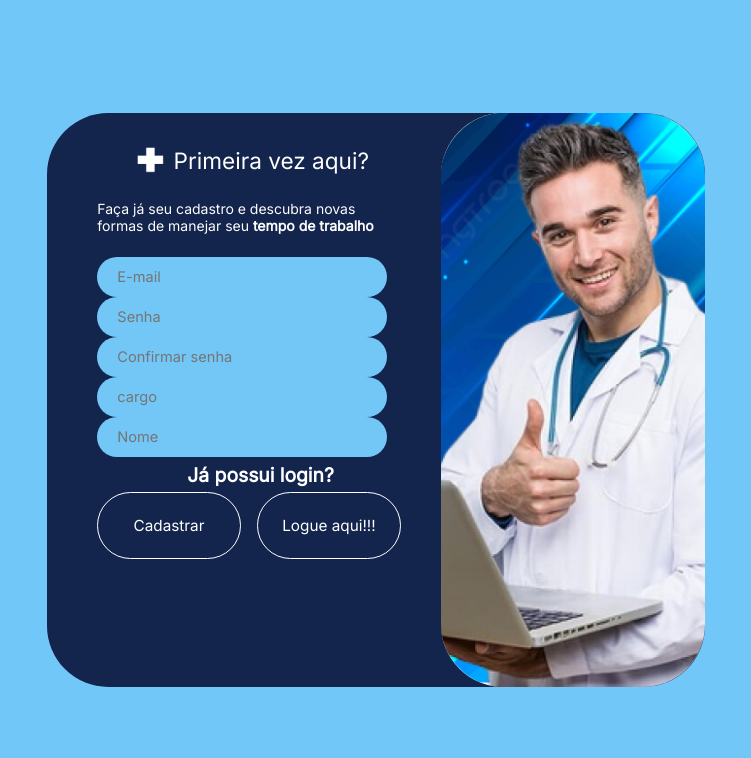
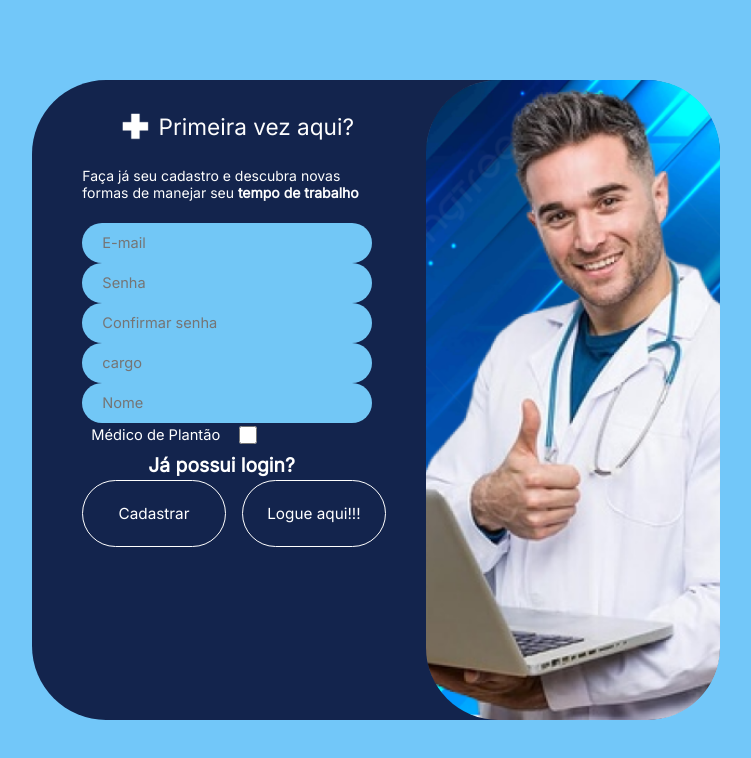
Before and after one commit to LauroEmma/Grupo3, a React (Vite) app: page /cadastro in a window 1280 px wide. Shown: the top 758 px of the page, without its empty margins (264-1015 px from the left). Built offline with nearby package versions, Linux system fonts and the light colour scheme.

Commit message:
feat: linkagem

```diff
--- a/src/Pages/Cadastro/Cadastro.jsx
+++ b/src/Pages/Cadastro/Cadastro.jsx
@@ -15,6 +15,9 @@ import {
   Doctorimg,
   Form,
   Label,
+  DivCheckbox,
+  InputCheckbox,
+  Fonte4,
 } from "./Styles";
 import ImagemMedico from "../../Assets/Cadastroimg.png";
 import Cruz from "../../Assets/Cruz.png";
@@ -30,8 +33,7 @@ function Cadastro() {
   const [cargo, setCargo] = useState();
   const [nome, setNome] = useState();
   const [confirmarSenha, setConfirmarSenha] = useState();
-  const usuario = useAuthStore((state) => state.usuario);
-
+  const [usuario, setUsuario] = useState({ plantao: false });
   const handleSubmit = async (e) => {
     e.preventDefault();
 
@@ -45,6 +47,7 @@ function Cadastro() {
         senha,
         cargo,
         nome,
+        plantao: usuario.plantao,
       });
 
       Navigate("/login");
@@ -52,6 +55,12 @@ function Cadastro() {
       console.error(erro);
       alert(erro.response.data.message);
     }
+  };
+  const func_plantao = () => {
+    setUsuario((prevUsuario) => ({
+      ...prevUsuario,
+      plantao: !prevUsuario.plantao,
+    }));
   };
 
   return (
@@ -114,6 +123,14 @@ function Cadastro() {
               required
               onChange={(e) => setNome(e.target.value)}
             ></Input1>
+            <DivCheckbox>
+              <Fonte4> Médico de Plantão </Fonte4>
+              <InputCheckbox
+                type="checkbox"
+                onChange={func_plantao}
+                id="myCheckbox"
+              ></InputCheckbox>
+            </DivCheckbox>
             <DivGap2>
               <Fonte1> Já possui login? </Fonte1>
             </DivGap2>
--- a/src/Pages/Cadastro/Styles.js
+++ b/src/Pages/Cadastro/Styles.js
@@ -1,78 +1,78 @@
 import styled from "styled-components";
 
 export const Doctorimg = styled.img`
-  height: calc(860 * 0.9px);
-  border-radius: calc(92 * 0.9px);
+  height: calc(960 * 0.75px);
+  border-radius: calc(110 * 0.75px);
   @media (max-width: 1300px) {
-    height: calc(860 / 3 * 2px);
-    border-radius: 62.33px;
+    height: calc(960 / 3 * 2px);
+    border-radius: 72.33px;
   }
   @media (max-width: 433px) {
     height: 0px;
     width: 0px;
   }
   @media (max-height: 530px) {
-    height: calc(860 / 6 * 2.8px);
-    border-radius: calc(31.165 * 1.4px);
+    height: calc(960 / 6 * 2.3px);
+    border-radius: calc(36.165 * 1.15px);
   }
 `;
 
 export const Simbolo = styled.img`
-  width: calc(40 * 0.9px);
-  height: calc(40 * 0.9px);
-  padding-left: calc(60 * 0.9px);
+  width: calc(40 * 0.75px);
+  height: calc(40 * 0.75px);
+  padding-left: calc(60 * 0.75px);
   @media (max-width: 1300px) {
     width: 26.6px;
     height: 26.6px;
     padding-left: 40px;
   }
   @media (max-height: 530px) {
-    width: calc(13.3 * 1.4px);
-    height: calc(13.3 * 1.4px);
-    padding-left: calc(20 * 1.4px);
+    width: calc(13.3 * 1.15px);
+    height: calc(13.3 * 1.15px);
+    padding-left: calc(20 * 1.15px);
   }
 `;
 
 export const DivGap1 = styled.div`
   display: flex;
   flex-direction: row;
-  gap: calc(15 * 0.9px);
-  width: calc(1000 * 0.9px);
-  height: calc(50 * 0.9px);
+  gap: calc(15 * 0.75px);
+  width: calc(1000 * 0.75px);
+  height: calc(50 * 0.75px);
   @media (max-width: 1300px) {
     gap: 10px;
     height: 33.3px;
     width: 666.6px;
   }
   @media (max-height: 530px) {
-    gap: calc(5 * 1.4px);
-    height: calc(16.65 * 1.4px);
-    width: calc(333.3 * 1.4px);
+    gap: calc(5 * 1.15px);
+    height: calc(16.65 * 1.15px);
+    width: calc(333.3 * 1.15px);
   }
 `;
 export const Divimg = styled.div`
-  width: calc(400 * 0.9px);
+  width: calc(440 * 0.75px);
   @media (max-width: 1300px) {
-    width: 266.6px;
+    width: 293.333px;
   }
   @media (max-width: 614.6px) {
     height: 0px;
     width: 0px;
   }
   @media (max-height: 530px) {
-    width: calc(133.3 * 1.4px);
+    width: calc(146.666 * 1.15px);
   }
 `;
 
 export const InputC = styled.input`
-  width: calc(170 * 0.9px);
-  height: calc(57 * 0.9px);
+  width: calc(170 * 0.75px);
+  height: calc(57 * 0.75px);
   flex-shrink: 0;
-  border-radius: calc(80 * 0.9px);
+  border-radius: calc(80 * 0.75px);
   background: #72c7f6;
   border-style: none;
-  padding-left: calc(30 * 0.9px);
-  font-size: calc(22 * 0.9px);
+  padding-left: calc(30 * 0.75px);
+  font-size: calc(22 * 0.75px);
   @media (max-width: 1300px) {
     width: 113.33px;
     height: 38px;
@@ -81,22 +81,22 @@ export const InputC = styled.input`
     font-size: 14.6px;
   }
   @media (max-height: 530px) {
-    width: calc(56.65 * 1.4px);
-    height: calc(19 * 1.4px);
-    border-radius: calc(26.65 * 1.4px);
-    padding-left: calc(10 * 1.4px);
-    font-size: calc(7.3 * 1.4px);
+    width: calc(56.65 * 1.15px);
+    height: calc(19 * 1.15px);
+    border-radius: calc(26.65 * 1.15px);
+    padding-left: calc(10 * 1.15px);
+    font-size: calc(7.3 * 1.15px);
   }
 `;
 export const Input1 = styled.input`
-  width: calc(401 * 0.9px);
-  height: calc(57 * 0.9px);
+  width: calc(401 * 0.75px);
+  height: calc(57 * 0.75px);
   flex-shrink: 0;
-  border-radius: calc(80 * 0.9px);
+  border-radius: calc(80 * 0.75px);
   background: #72c7f6;
   border-style: none;
-  padding-left: calc(30 * 0.9px);
-  font-size: calc(22 * 0.9px);
+  padding-left: calc(30 * 0.75px);
+  font-size: calc(22 * 0.75px);
   @media (max-width: 1300px) {
     width: 267.3px;
     height: 38px;
@@ -105,46 +105,48 @@ export const Input1 = styled.input`
     font-size: 14.6px;
   }
   @media (max-height: 530px) {
-    width: calc(134.65 * 1.4px);
-    height: calc(19 * 1.4px);
-    border-radius: calc(26.65 * 1.4px);
-    padding-left: calc(10 * 1.4px);
-    font-size: calc(7.3 * 1.4px);
+    width: calc(134.65 * 1.15px);
+    height: calc(19 * 1.15px);
+    border-radius: calc(26.65 * 1.15px);
+    padding-left: calc(10 * 1.15px);
+    font-size: calc(7.3 * 1.15px);
   }
 `;
 
 export const Fonte1 = styled.div`
   color: #fff;
-  font-size: calc(29 * 0.9px);
+  font-size: calc(29 * 0.75px);
   font-style: normal;
   font-weight: 700;
   line-height: normal;
-  padding-top: calc(10 * 0.9px);
-  padding-bottom: calc(13 * 0.9px);
-  width: calc(400 * 0.9px);
-  height: calc(10 * 0.9px);
+  padding-top: calc(10 * 0.75px);
+  padding-bottom: calc(13 * 0.75px);
+  width: calc(400 * 0.75px);
+  height: calc(10 * 0.75px);
   flex-shrink: 0;
-  padding-left: calc(100 * 0.9px);
+  padding-left: calc(100 * 0.75px);
   @media (max-width: 1300px) {
     font-size: 19.3px;
     padding-top: 6.6px;
     width: 266.6px;
     height: 6.6px;
+    padding-left: 66px;
   }
   @media (max-height: 530px) {
-    font-size: calc(9.65 * 1.4px);
-    padding-top: calc(3.3 * 1.4px);
-    width: calc(133.3 * 1.4px);
-    height: calc(3.3 * 1.4px);
+    font-size: calc(9.65 * 1.15px);
+    padding-top: calc(3.3 * 1.15px);
+    width: calc(133.3 * 1.15px);
+    height: calc(3.3 * 1.15px);
+    padding-left: calc(33.3 * 1.15px);
   }
 `;
 
 export const Fonte2 = styled.div`
-  padding-left: calc(0 * 0.9px);
-  width: calc(400 * 0.9px);
-  height: calc(20 * 0.9px);
+  padding-left: calc(0 * 0.75px);
+  width: calc(400 * 0.75px);
+  height: calc(20 * 0.75px);
   color: #fdfdfd;
-  font-size: calc(34 * 0.9px);
+  font-size: calc(34 * 0.75px);
   font-style: normal;
   font-weight: 400;
   display: flex;
@@ -155,17 +157,17 @@ export const Fonte2 = styled.div`
     padding-left: 0px;
   }
   @media (max-height: 530px) {
-    width: calc(133.3 * 1.4px);
-    height: calc(7.8 * 1.4px);
-    font-size: calc(11.3 * 1.4px);
+    width: calc(133.3 * 1.15px);
+    height: calc(7.8 * 1.15px);
+    font-size: calc(11.3 * 1.15px);
   }
 `;
 export const Fonte3 = styled.div`
-  width: calc(500 * 0.9px);
-  height: calc(55 * 0.9px);
+  width: calc(500 * 0.75px);
+  height: calc(55 * 0.75px);
   flex-shrink: 0;
   color: #fdfdfd;
-  font-size: calc(21 * 0.9px);
+  font-size: calc(21 * 0.75px);
   font-style: normal;
   font-weight: 400;
   line-height: normal;
@@ -178,19 +180,19 @@ export const Fonte3 = styled.div`
     font-size: 14px;
   }
   @media (max-height: 530px) {
-    width: calc(166.665 * 1.4px);
-    height: calc(18.3 * 1.4px);
-    font-size: calc(7 * 1.4px);
+    width: calc(166.665 * 1.15px);
+    height: calc(18.3 * 1.15px);
+    font-size: calc(7 * 1.15px);
   }
 `;
 
 export const DivGap = styled.div`
   display: flex;
   flex-direction: column;
-  gap: calc(30 * 0.9px);
-  padding: calc(75 * 0.9px);
-  padding-top: calc(50 * 0.9px);
-  width: calc(441 * 0.9px);
+  gap: calc(30 * 0.75px);
+  padding: calc(75 * 0.75px);
+  padding-top: calc(50 * 0.75px);
+  width: calc(441 * 0.75px);
   @media (max-width: 1300px) {
     gap: 20px;
     padding: 50px;
@@ -198,37 +200,37 @@ export const DivGap = styled.div`
     width: 294px;
   }
   @media (max-height: 530px) {
-    gap: calc(10 * 1.4px);
-    padding: calc(25 * 1.4px);
-    padding-top: calc(16.65 * 1.4px);
-    width: calc(147 * 1.4px);
+    gap: calc(10 * 1.15px);
+    padding: calc(25 * 1.15px);
+    padding-top: calc(16.65 * 1.15px);
+    width: calc(147 * 1.15px);
   }
 `;
 
 export const DivGap2 = styled.div`
   display: flex;
   flex-direction: row;
-  gap: calc(25 * 0.9px);
+  gap: calc(25 * 0.75px);
   @media (max-width: 1300px) {
     gap: 16.6px;
   }
   @media (max-height: 530px) {
-    gap: calc(8.3 * 1.4px);
+    gap: calc(8.3 * 1.15px);
   }
 `;
 
 export const DivFrame = styled.div`
-  width: calc(986 * 0.9px);
-  height: calc(860 * 0.9px);
+  width: calc(1031 * 0.75px);
+  height: calc(960 * 0.75px);
   flex-shrink: 0;
-  border-radius: calc(92 * 0.9px);
+  border-radius: calc(110 * 0.75px);
   background: #13244d;
   display: flex;
   flex-direction: row;
   @media (max-width: 1300px) {
-    width: calc(986 / 3 * 2px);
-    height: calc(860 / 3 * 2px);
-    border-radius: 61.3px;
+    width: calc(1031 / 3 * 2px);
+    height: calc(960 / 3 * 2px);
+    border-radius: 74px;
   }
   @media (max-width: 614.6px) {
     width: 100%;
@@ -236,9 +238,9 @@ export const DivFrame = styled.div`
     justify-content: center;
   }
   @media (max-height: 530px) {
-    width: calc(986 / 6 * 2.8px);
-    height: calc(860 / 6 * 2.8px);
-    border-radius: calc(31.65 * 1.4px);
+    width: calc(1031 / 6 * 2.3px);
+    height: calc(960 / 6 * 2.3px);
+    border-radius: calc(36.65 * 1.15px);
   }
 `;
 export const Divall = styled.div`
@@ -257,15 +259,15 @@ export const Divall = styled.div`
 `;
 
 export const Botao = styled.button`
-  margin-top: calc(16 * 0.9px);
-  width: calc(215 * 0.9px);
-  height: calc(100 * 0.9px);
+  margin-top: calc(16 * 0.75px);
+  width: calc(215 * 0.75px);
+  height: calc(100 * 0.75px);
   flex-shrink: 0;
-  border-radius: calc(80 * 0.9px);
+  border-radius: calc(80 * 0.75px);
   background: transparent;
-  font-size: calc(23 * 0.9px);
+  font-size: calc(23 * 0.75px);
   color: white;
-  border: calc(2 * 0.9px) solid white;
+  border: calc(2 * 0.75px) solid white;
   &:hover {
     cursor: pointer;
     color: black;
@@ -279,12 +281,58 @@ export const Botao = styled.button`
     font-size: 15.3px;
   }
   @media (max-height: 530px) {
-    margin-top: calc(5.3 * 1.4px);
-    width: calc(71.665 * 1.4px);
-    height: calc(33.3 * 1.4px);
-    border-radius: calc(26.65 * 1.4px);
-    font-size: calc(7.65 * 1.4px);
+    margin-top: calc(5.3 * 1.15px);
+    width: calc(71.665 * 1.15px);
+    height: calc(33.3 * 1.15px);
+    border-radius: calc(26.65 * 1.15px);
+    font-size: calc(7.65 * 1.15px);
   }
 `;
+export const DivCheckbox = styled.div`
+  display: flex;
+  flex-direction: row;
+  gap: 20px;
+  align-items: center;
+  @media (max-width: 1300px) {
+    gap: 13.222px;
+  }
+  @media (max-height: 530px) {
+    gap: 9.2554px;
+  }
+`;
+export const Fonte4 = styled.div`
+  color: #fff;
+  font-style: normal;
+  font-weight: normal;
+  line-height: normal;
+  width: calc(196 * 0.75px);
+  height: calc(27 * 0.75px);
+  flex-shrink: 0;
+  padding-left: calc(12 * 0.75px);
+  font-size: calc(22 * 0.75px);
+  @media (max-width: 1300px) {
+    width: 130.666px;
+    height: 18px;
+    font-size: 14.666px;
+  }
+  @media (max-height: 530px) {
+    width: 91.1566px;
+    height: 12.6px;
+    font-size: 10.266px;
+  }
+`;
+export const InputCheckbox = styled.input`
+  height: calc(26 * 0.75px);
+  width: calc(26 * 0.75px);
+  @media (max-width: 1300px) {
+    width: 17.3333px;
+    height: 17.3333px;
+  }
+  @media (max-height: 530px) {
+    width: 12.133px;
+    height: 12.133px;
+  }
+`;
+
 export const Label = styled.label``;
 export const Form = styled.form``;
--- a/src/Pages/Plantao/Plantao.jsx
+++ b/src/Pages/Plantao/Plantao.jsx
@@ -3,7 +3,6 @@ import {
   Tabela1,
   BotaoPlantao,
   Inputmodal,
-  //Informaçoesextras,
   Linha,
   LinhaTabela,
   BotaoSaida,
@@ -19,12 +18,11 @@ function Plantao() {
   const [cargo, setCargo] = useState("");
   const [hospital, setHospital] = useState("");
   const usuario = useAuthStore((state) => state.usuario);
+  const idUsuario = useAuthStore((state) => state.usuario?._id);
   const [tableData, setTableData] = useState([]);
   const [openModal, setOpenModal] = useState(false);
-  const handleConfirm = () => {
-    alert("Confirmado");
-  };
-
+  const setUsuario = useAuthStore((state) => state.setUsuario);
+  const [nome, setNome] = useState(usuario?.nome);
   const columns = [
     {
       title: "Médicos em plantão",
@@ -70,6 +68,23 @@ function Plantao() {
   ];
   const handleDisconnect = (key) => {
     alert(`desconectou a linha tal = ${key}`);
+    try {
+      const destroy = api.delete(`/plantao/${usuario.id}`);
+    } catch (error) {
+      console.error(error);
+      alert("Erro ao deletar esse plantao");
+    }
+  };
+
+  const fetchPlantaoData = async (e) => {
+    e.preventDefault();
+    try {
+      const response = await api.get("/plantao");
+      setTableData(response.data);
+    } catch (error) {
+      console.error(error);
+      alert("Erro ao obter dados do plantão");
+    }
   };
   const handleSubmit = async (e) => {
     e.preventDefault();
@@ -80,18 +95,8 @@ function Plantao() {
         hospital,
         cargo,
       });
-
-      const newPlantao = {
-        key: res.data.id,
-        name: usuario.nome,
-        Hospital: hospital,
-        Cargo: cargo,
-        Chegada: "20h",
-        Tempo_Decorrido: "10m",
-      };
-
-      setTableData([...tableData, newPlantao]);
-      setHospital("");
+      setTableData([...tableData, res.data]);
+      setUsuario(res.data);
     } catch (erro) {
       console.error(erro);
       alert(erro.response.data.message);
@@ -109,8 +114,7 @@ function Plantao() {
         <Modal
           isOpen={openModal}
           setModalOpen={() => setOpenModal(!openModal)}
-          onConfirm={handleConfirm}
-          onSubmit={handleSubmit}
+          confirm={handleSubmit}
         >
           <p> Confirmação De Plantão</p>
           <p> Em qual hospital você atuará?</p>
```
Also changed, not shown: src/Components/Modal/Modal.jsx (+8 -18 lines), src/Components/ModalMaior/Modal.jsx (+8 -9 lines), src/Components/Sidebar/sidebar.jsx (+10 -3 lines), src/Pages/Perfil/Perfil.jsx (+15 -12 lines), src/rotas.jsx (+11 -1 lines).
